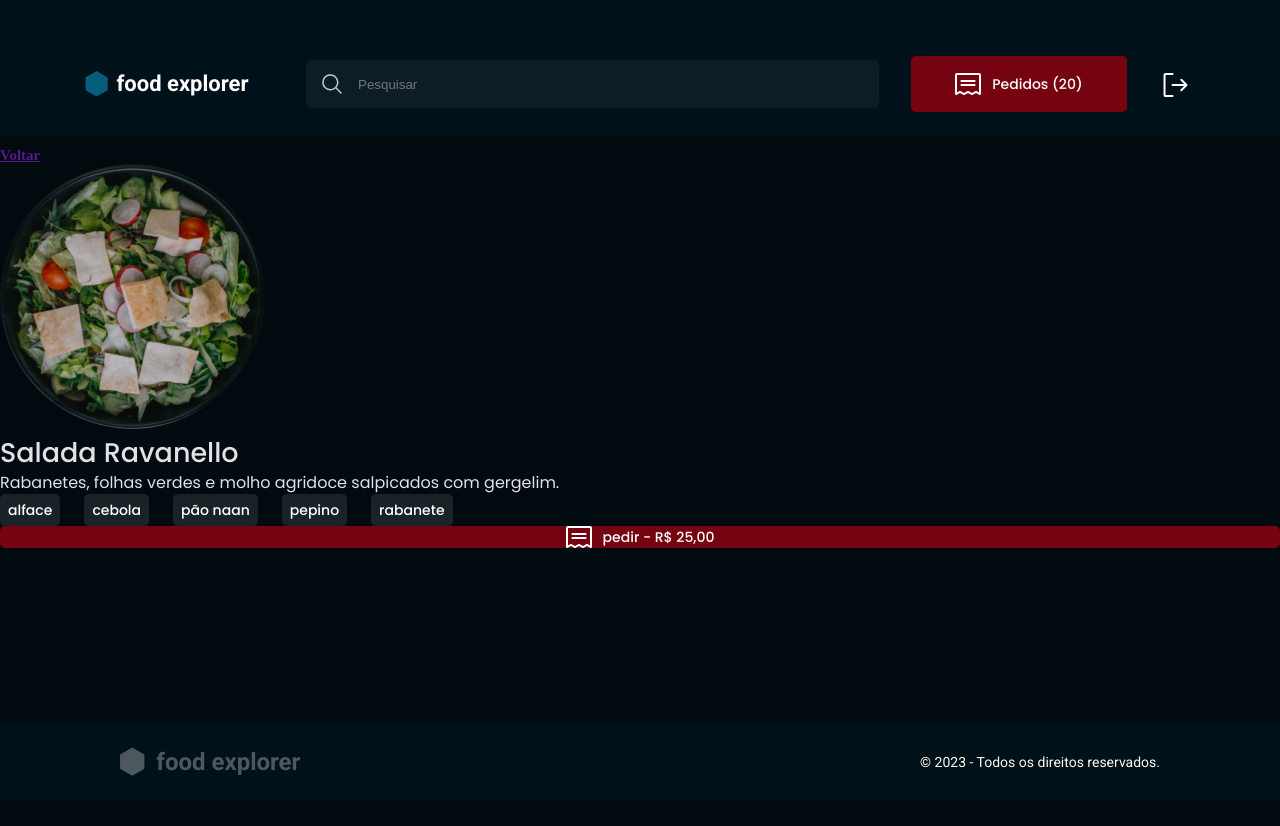
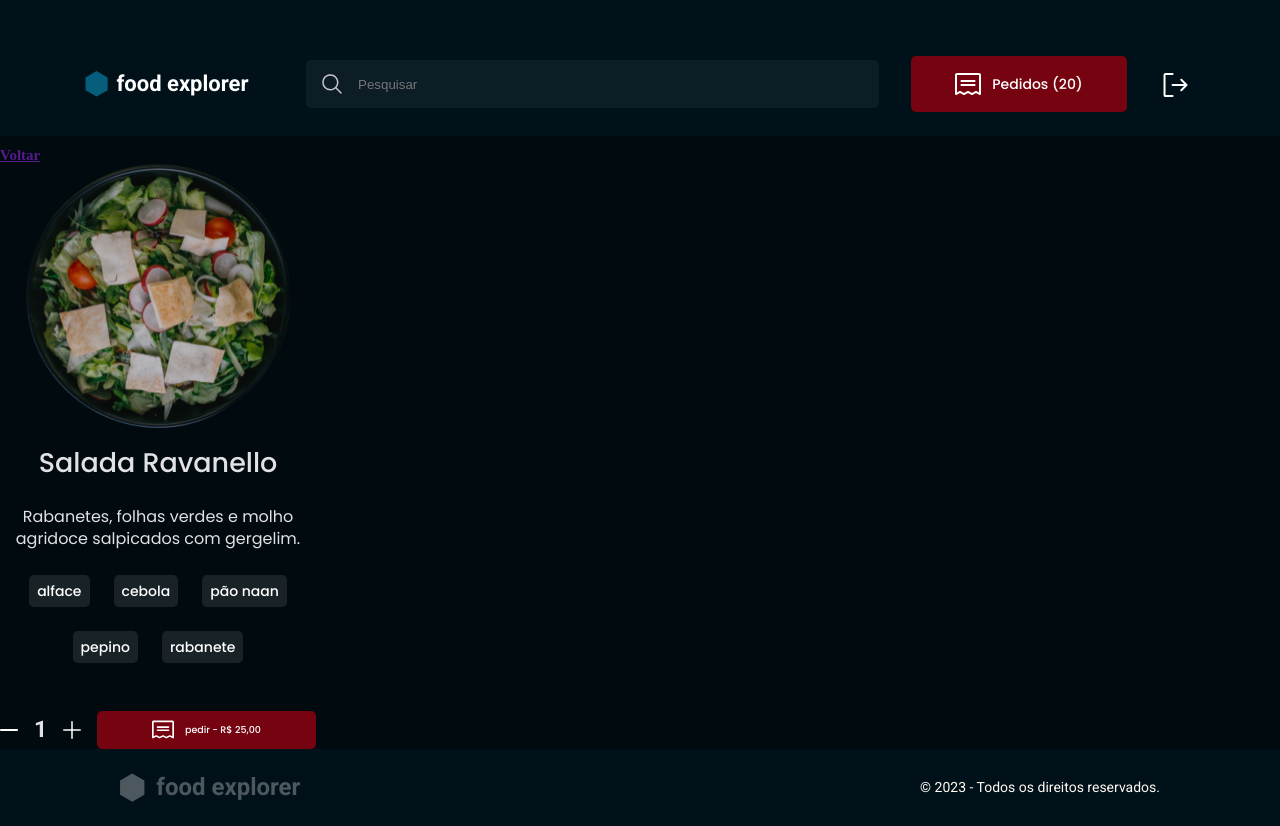
Before and after one commit to luislanga/food_explorer, a React (Vite) app: page / in a window 1280 px wide. Before the commit the page ends 800 px from the top, so only its background shows below. Built offline with nearby package versions, Linux system fonts and the light colour scheme.

Commit message:
finished 'Details' component front-end

```diff
--- a/src/components/Details/index.jsx
+++ b/src/components/Details/index.jsx
@@ -1,4 +1,5 @@
 import { Container, Tag } from "./styles"
+import { useState } from "react"
 import { Button } from "../Button"
 import Receipt from "../../assets/icons/Receipt.svg"
 import Plus from "../../assets/icons/Plus.svg"
@@ -6,6 +7,22 @@ import Minus from "../../assets/icons/Minus.svg"
 import DishLarge from "../../assets/icons/DishLarge.png"
 
 export function Details() {
+    const [dishCount, setDishCount] = useState(1)
+    const unitPrice = 25
+    const currentPrice = (unitPrice*dishCount).toFixed(2).toString().replace('.',',');
+
+    function handleAdd() {
+        if(dishCount < 99){
+            setDishCount(prev => ++prev)
+        }
+    }
+
+    function handleSubtract(){
+        if(dishCount > 1){
+            setDishCount(prev => --prev)
+        }
+    }
+
     return(
         <Container>
             <img src={DishLarge} alt="" />
@@ -30,9 +47,15 @@ export function Details() {
             </div>
             <div className="addDish">
                 <div className="adder">
-
+                <button onClick={handleSubtract}>
+                    <img  src={Minus} alt="Remover unidade" />
+                </button>
+                <span>{dishCount}</span>
+                <button onClick={handleAdd}>
+                    <img src={Plus} alt="Adicionar unidade" />
+                </button>
                 </div>
-                <Button icon={Receipt} title={`pedir - R$ 25,00`} />
+                <Button icon={Receipt} title={`pedir - R$ ${currentPrice}`} />
             </div>
         </Container>
     )
--- a/src/components/Details/styles.js
+++ b/src/components/Details/styles.js
@@ -3,22 +3,80 @@ import styled from "styled-components"
 export const Container = styled.div`
     color: var(--tx-sub);
     font-family: var(--ff-main);
+
+    display: flex;
+    flex-direction: column;
+    justify-content: center;
+    align-items: center;
+
+    max-width: 31.6rem;
+
     >h1{
         font-weight: 500;
         font-size: 2.7rem;
         line-height: 140%;
+        margin: 1.6rem 0 2.4rem;
     }
 
     >p{
         font-weight: 400;
         font-size: 1.6rem;
         line-height: 140%;
+        margin-bottom: 2.4rem;
+        text-align: center;
+    }
+
+    >img{
+        width: 26.4rem;
+        height: 26.4rem;
     }
 
     .tags{
         display: flex;
+        flex-wrap: wrap;
+        justify-content: center;
         gap: 2.4rem;
+        margin-bottom: 4.8rem;
     }
+
+    .addDish{
+        display: flex;
+        justify-content: space-between;
+        align-items: center;
+        width: 100%;
+        gap: 1.6rem;
+
+        >button{
+            height: 3.8rem;
+            font-size: 0.95rem;
+
+            >img{
+                width: 2.16rem;
+                height: 2.16rem;
+            }
+        }
+    }
+
+    .adder{
+        display: flex;
+        gap: 1.6rem;
+
+        >button{
+            display: flex;
+            align-items: center;
+            background: none;
+            border: none;
+            height: 2.7rem;
+            cursor: pointer;
+        }
+
+        >span{
+            font-family: var(--ff-secondary);
+            font-weight: 700;
+            font-size: 2.3rem;
+        }
+    }
+
 `
 
 export const Tag = styled.div`
```
